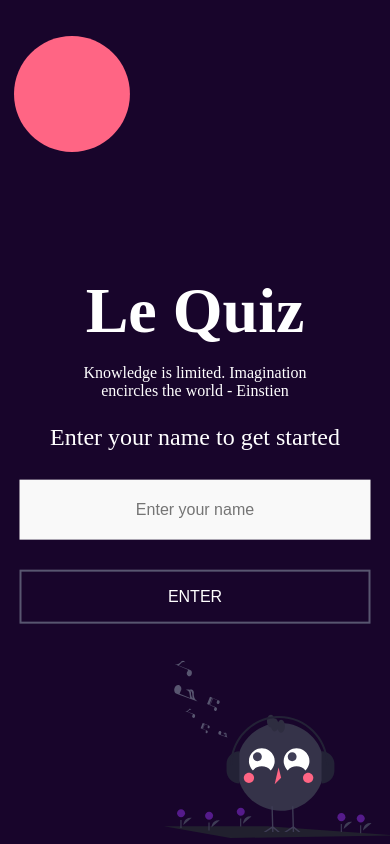
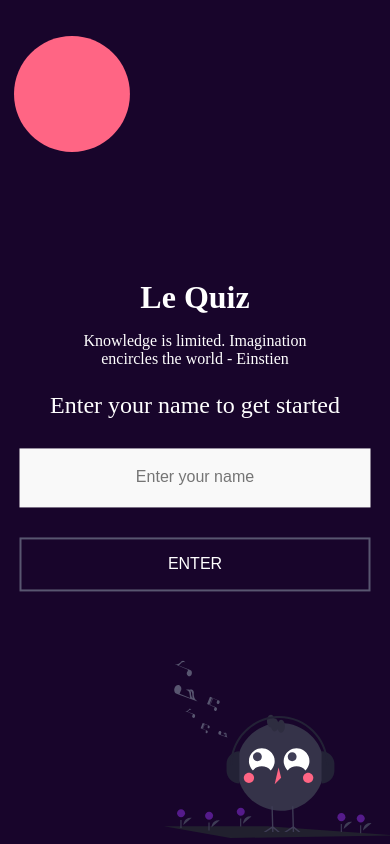
Before and after one commit to iFidelis/Quiz-Game, a plain HTML site: page index.html in a window 390 px wide. Drawn offline with Linux system fonts and the light colour scheme.

Commit message:
Update styles.css

```diff
--- a/styles.css
+++ b/styles.css
@@ -151,4 +151,8 @@ body, html {
     .wc, .qt, .music {
         background-size: 60%, 30%;
     }
+
+    .txt h1{
+        font-size: 2rem;
+    }
 }
```
